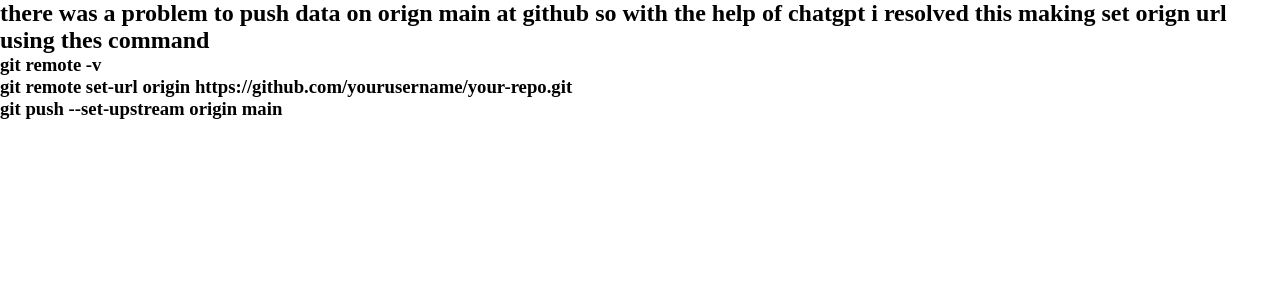
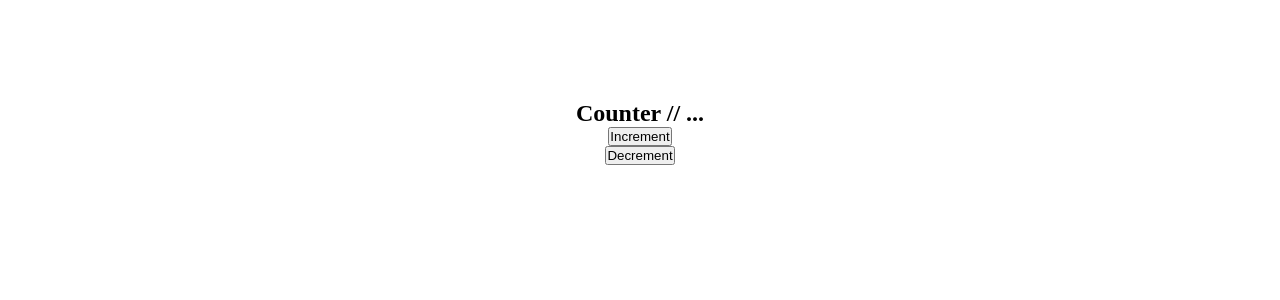
Before and after one commit to pkBilalAhmed/ReactTodoApps, a React (Create React App) app: page / in a window 1280 px wide. Shown: the top 300 px of the page. Built offline with nearby package versions, Linux system fonts and the light colour scheme.

Commit message:
Counter component added for Redux Counter app at initial state

```diff
--- a/src/App.js
+++ b/src/App.js
@@ -1,12 +1,10 @@
 import React from "react";
-
+// import TodoList from "./TodoList";
+import CounterRedux from "./CounterRedux";
 
 const App = () => {
   return <div>
-    <h2>there was a problem to push data on orign main at github so with the help of chatgpt i resolved this making set orign url using thes command</h2>
-    <h3>git remote -v</h3>
-    <h3>git remote set-url origin https://github.com/yourusername/your-repo.git</h3>
-    <h3>git push --set-upstream origin main</h3>
+      <CounterRedux/>
   </div>;
 };
 
--- /dev/null
+++ b/src/CounterRedux.js
@@ -0,0 +1,14 @@
+import React from 'react';
+import './style.css'
+
+const CounterRedux = () => {
+    return (
+        <div className='container'>
+            <h2>Counter // ...</h2>
+            <button>Increment</button>
+            <button>Decrement</button>
+        </div>
+    );
+};
+
+export default CounterRedux;
--- a/src/style.css
+++ b/src/style.css
@@ -6,6 +6,7 @@
 .container{
     display: flex;
     justify-content: center;
+    flex-direction: column;
 }
 .item{
     display: flex;
```
